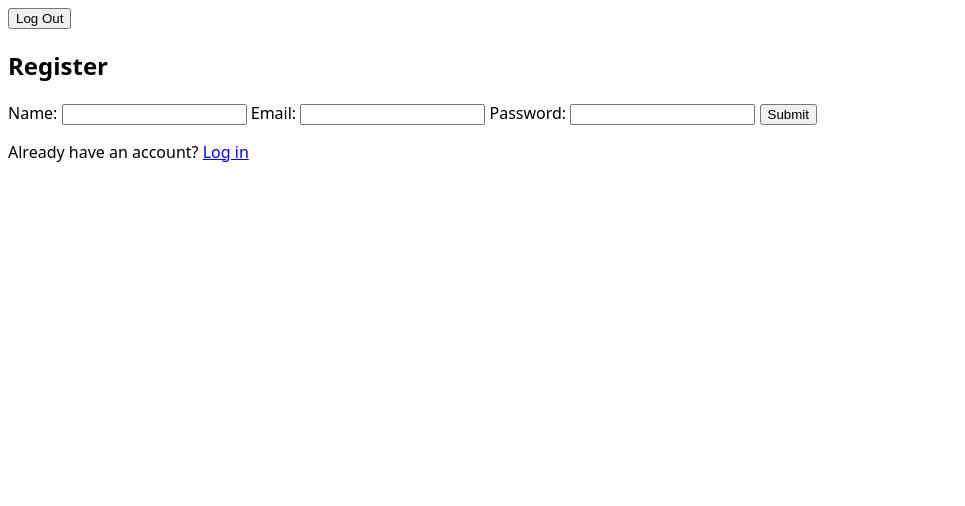
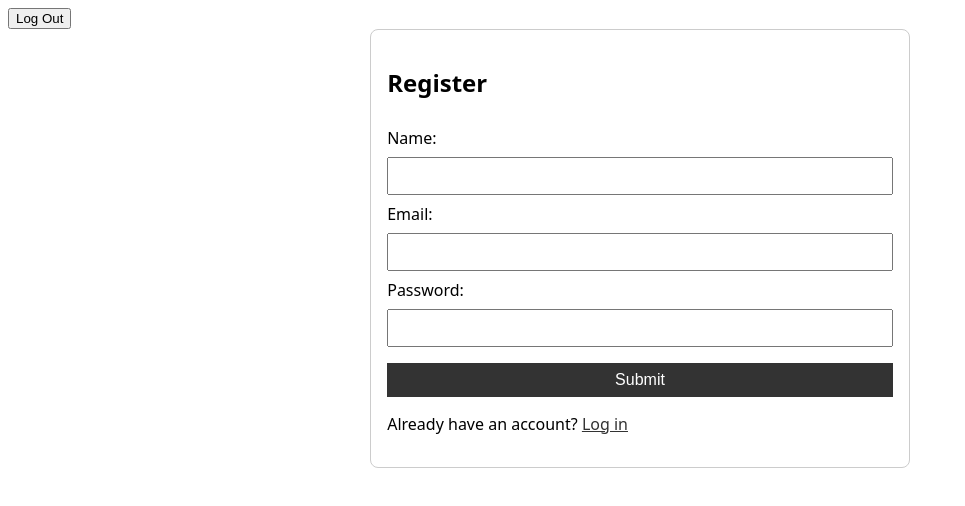
Before and after one commit to BIT-Studio-3/svelte-login-testing, a SvelteKit app: page /register in a window 1280 px wide. Shown: the top 506 px of the page, without its empty margins (0-965 px from the left). Built offline with nearby package versions, Linux system fonts and the light colour scheme.

Commit message:
Add some TODOs

```diff
--- a/src/routes/+layout.svelte
+++ b/src/routes/+layout.svelte
@@ -2,9 +2,12 @@
 
 </script>
 
+<!-- TODO remove the log out button if not logged in -->
 <form method="POST" action="/?/logout">
     <button type="submit">Log Out</button>
 </form>
+<!-- TODO display the logged-in user's name in the header -->
+
 <main>
     <slot />
 </main>
--- a/src/routes/register/+page.svelte
+++ b/src/routes/register/+page.svelte
@@ -2,6 +2,7 @@
 
 </script>
 
+<!-- TODO make this form a component and reuse for login form -->
 <form method="POST" action="/?/register">
     <h2>Register</h2>
     <label for="name">Name: </label>
@@ -14,5 +15,44 @@
     <input type="password" id="password" name="password" required />
 
     <button type="submit">Submit</button>
-    <p>Already have an account? <a href="/login">Log in</a></p>
+    <p>Already have an account? <a href="/">Log in</a></p>
 </form>
+
+<style>
+    form {
+        display: flex;
+        flex-direction: column;
+        width: 40%;
+        margin: 0 auto;
+        border: #ccc solid 1px;
+        padding: 1rem;
+        border-radius: 0.5rem;
+    }
+
+    label {
+        margin: 0.5rem 0;
+    }
+
+    input {
+        padding: 0.5rem;
+        font-size: 1rem;
+    }
+
+    button {
+        padding: 0.5rem;
+        font-size: 1rem;
+        background-color: #333;
+        color: white;
+        border: none;
+        cursor: pointer;
+        margin-top: 1em;
+    }
+
+    button:hover {
+        background-color: #555;
+    }
+
+    a {
+        color: #333;
+    }
+</style>
```
Also changed, not shown: src/routes/test/+page.svelte (+1 -0 lines).
